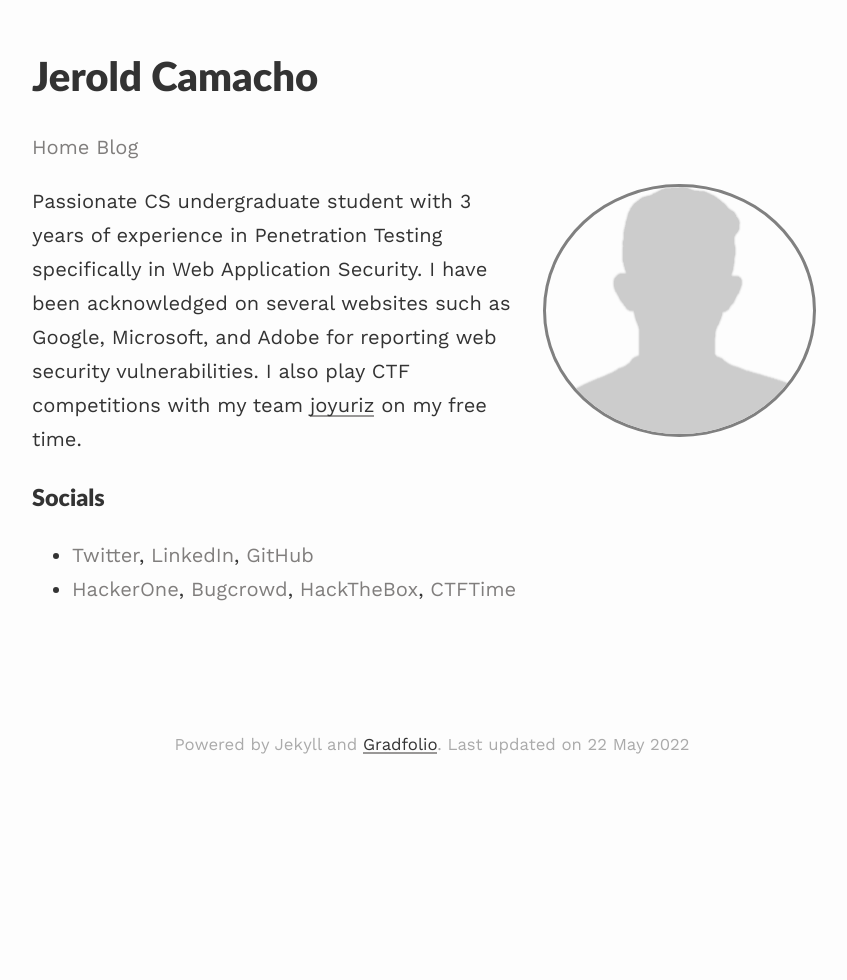
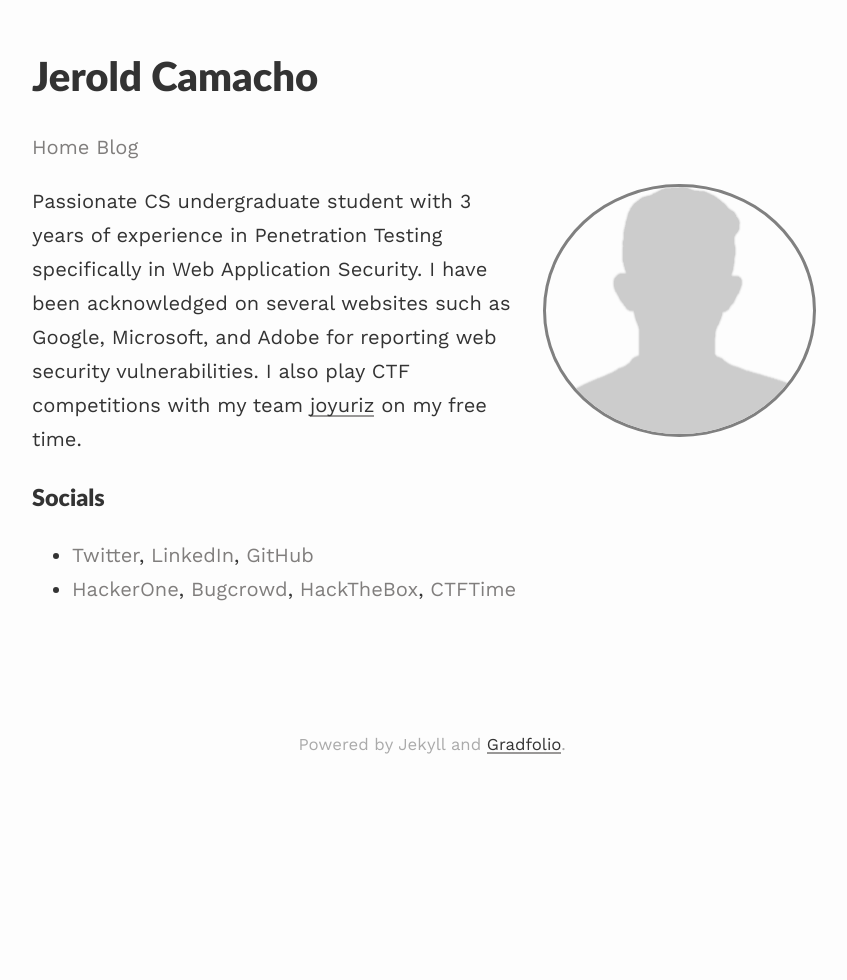
Before and after one commit to jeroldcamacho/jeroldcamacho.github.io, a Jekyll site: the page built from index.md, in a window 1280 px wide. Shown: the whole page, without its empty margins (208-1055 px from the left). Built offline with Jekyll 4.4.1, drawn with Linux system fonts in a browser that asks for light colours; nearby versions of some CDN libraries.

Commit message:
Update footer

```diff
--- a/_layouts/default.html
+++ b/_layouts/default.html
@@ -30,8 +30,7 @@
 
         <footer>
           <p class="copy">
-            <small>Powered by Jekyll and <a target="_blank" href="https://github.com/jitinnair1/gradfolio/">Gradfolio</a>. Last updated on {{ site.time | date_to_long_string }}
-            </small>
+            <small>Powered by Jekyll and <a target="_blank" href="https://github.com/jitinnair1/gradfolio/">Gradfolio</a>.</small>
           </p>
         </footer>
     </body>
```
Also changed, not shown: 1 other file.
